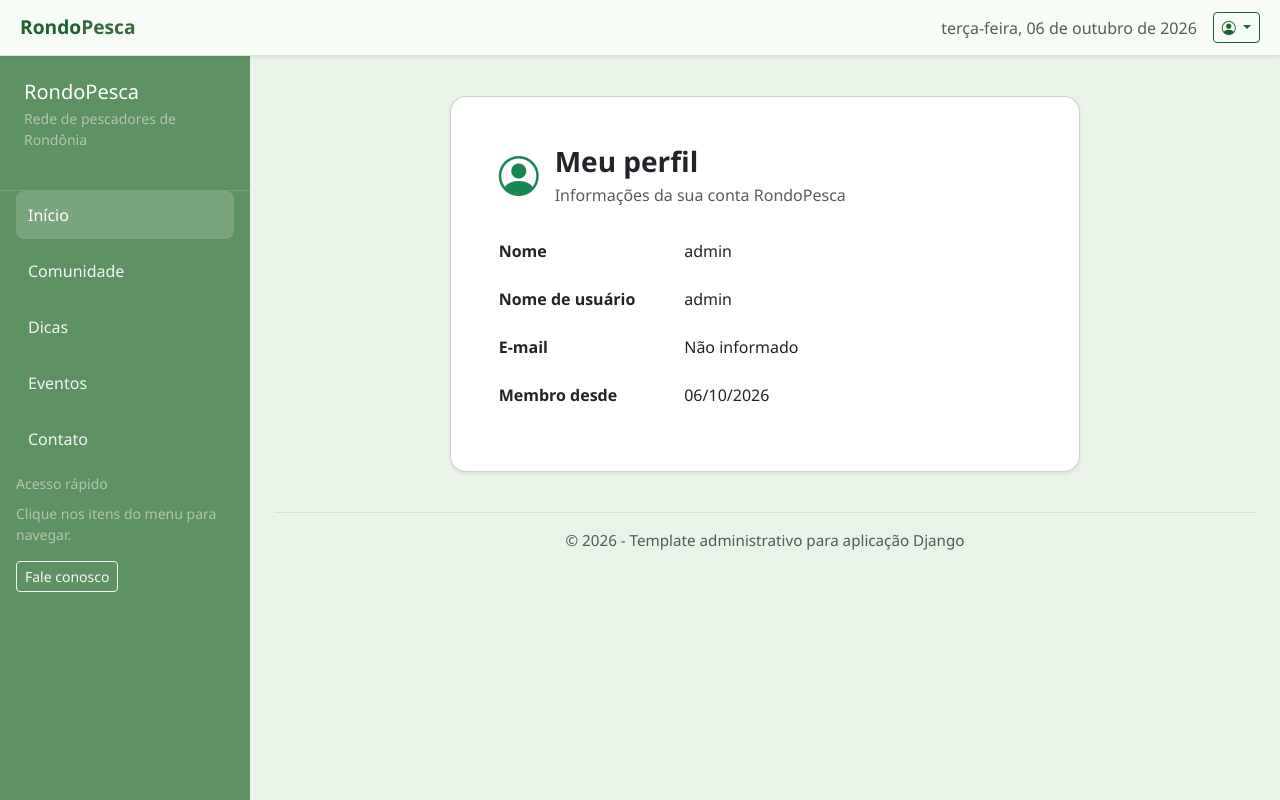
After one commit to Thigas3Bti/RPDjango, a Django app: page /perfil/ in a window 1280 px wide. The commit adds this page. Run offline with Django 5.2, Linux system fonts and the light colour scheme; a user stored in the database is signed in.

Commit message:
criando o perfil.html

```diff
--- a/templates/base.html
+++ b/templates/base.html
@@ -53,7 +53,7 @@
                         <i class="bi bi-person-circle" aria-hidden="true"></i>
                     </button>
                     <ul class="dropdown-menu dropdown-menu-end">
-                        <li><a class="dropdown-item" href="#">Ver perfil</a></li>
+                        <li><a class="dropdown-item" href="{% url 'perfil' %}">Ver perfil</a></li>
                         <li>
                             <form method="post" action="{% url 'logout' %}">
                                 {% csrf_token %}
@@ -82,7 +82,7 @@
                 <!-- Lista de links de navegação do menu -->
                 <ul class="nav flex-column px-3">
                     <!-- Cada item do menu é um link que pode ter a classe "active" para destacar o item atual -->
-                    <li class="nav-item mb-2"><a href="#" class="nav-link active">Início</a></li>
+                    <li class="nav-item mb-2"><a href="" class="nav-link active">Início</a></li>
                     <li class="nav-item mb-2"><a href="#" class="nav-link">Comunidade</a></li>
                     <li class="nav-item mb-2"><a href="#" class="nav-link">Dicas</a></li>
                     <li class="nav-item mb-2"><a href="#" class="nav-link">Eventos</a></li>
--- /dev/null
+++ b/usuarios/templates/usuarios/pescador/perfil.html
@@ -0,0 +1,36 @@
+{% extends 'base.html' %}
+
+{% block title %}Meu perfil | RondoPesca{% endblock %}
+
+{% block content %}
+<section class="container py-3" aria-labelledby="profile-title">
+    <div class="row justify-content-center">
+        <div class="col-12 col-lg-8">
+            <div class="card shadow-sm">
+                <div class="card-body p-4 p-md-5">
+                    <div class="d-flex align-items-center gap-3 mb-4">
+                        <i class="bi bi-person-circle fs-1 text-success" aria-hidden="true"></i>
+                        <div>
+                            <h1 id="profile-title" class="h3 fw-bold mb-1">Meu perfil</h1>
+                            <p class="text-muted mb-0">Informações da sua conta RondoPesca</p>
+                        </div>
+                    </div>
+
+                    <dl class="row mb-0">
+                        <dt class="col-sm-4 py-2">Nome</dt>
+                        <dd class="col-sm-8 py-2">
+                            {{ request.user.get_full_name|default:request.user.username }}
+                        </dd>
+                        <dt class="col-sm-4 py-2">Nome de usuário</dt>
+                        <dd class="col-sm-8 py-2">{{ request.user.username }}</dd>
+                        <dt class="col-sm-4 py-2">E-mail</dt>
+                        <dd class="col-sm-8 py-2">{{ request.user.email|default:"Não informado" }}</dd>
+                        <dt class="col-sm-4 py-2">Membro desde</dt>
+                        <dd class="col-sm-8 py-2">{{ request.user.date_joined|date:"d/m/Y" }}</dd>
+                    </dl>
+                </div>
+            </div>
+        </div>
+    </div>
+</section>
+{% endblock %}
--- a/usuarios/urls.py
+++ b/usuarios/urls.py
@@ -1,8 +1 @@
-from django.urls import path
-from . import views
-
-app_name = 'usuarios'
-
-urlpatterns = [
-    path('', views.lista_usuarios, name='lista_usuarios'),
-]
+urlpatterns = []
--- a/web/templates/web/home.html
+++ b/web/templates/web/home.html
@@ -63,7 +63,7 @@
                                 <i class="bi bi-person-circle" aria-hidden="true"></i>
                             </button>
                             <ul class="dropdown-menu dropdown-menu-end">
-                                <li><a class="dropdown-item" href="#">Ver perfil</a></li>
+                                <li><a class="dropdown-item" href="{% url 'perfil' %}">Ver perfil</a></li>
                                 <li>
                                     <form method="post" action="{% url 'logout' %}">
                                         {% csrf_token %}
--- a/web/urls.py
+++ b/web/urls.py
@@ -9,4 +9,5 @@ urlpatterns = [
     path('login/', views.login, name='login'),
     path('logout/', views.logout, name='logout'),
     path('painel/', views.painel, name='painel'),
+    path('perfil/', views.perfil, name='perfil'),
 ]
--- a/web/views.py
+++ b/web/views.py
@@ -18,6 +18,11 @@ def painel(request):
     return render(request, 'base.html')
 
 
+@login_required(login_url='login')
+def perfil(request):
+    return render(request, 'usuarios/pescador/perfil.html')
+
+
 def login(request):
     form = LoginForm(
         request,
```
Also changed, not shown: usuarios/templates/usuarios/lista.html (deleted, +0 -20 lines), usuarios/views.py (deleted, +0 -10 lines), web/tests.py (+23 -0 lines), db.sqlite3.
